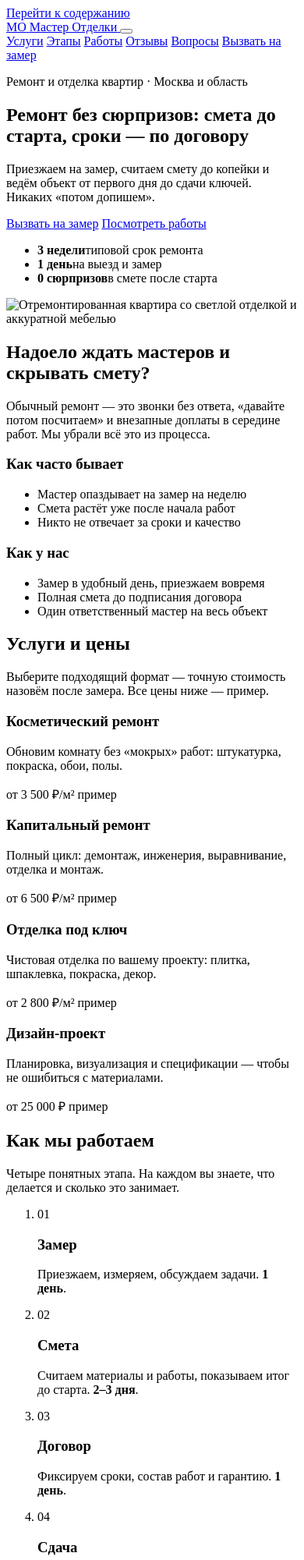
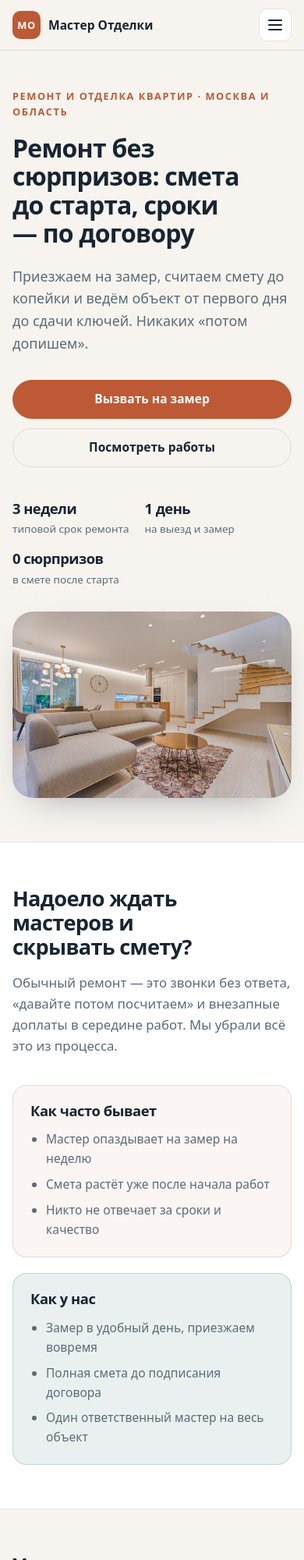
Before and after one commit to mirksun-lgtm/landing_seo, a plain HTML site: page index.html in a window 390 px wide. Shown: the top 2000 px of the page at 78% size. Drawn offline with Linux system fonts and the light colour scheme.

Commit message:
лендинг: адаптивная вёрстка и локальные фото

```diff
--- a/index.html
+++ b/index.html
@@ -89,7 +89,7 @@
       </div>
     </section>
 
-    <section class="section problem" id="problem">
+    <section class="section problem below-fold" id="problem">
       <div class="wrap">
         <h2>Надоело ждать мастеров и скрывать смету?</h2>
         <p class="section__lead">Обычный ремонт — это звонки без ответа, «давайте потом посчитаем» и внезапные доплаты в середине работ. Мы убрали всё это из процесса.</p>
@@ -114,7 +114,7 @@
       </div>
     </section>
 
-    <section class="section services" id="services">
+    <section class="section services below-fold" id="services">
       <div class="wrap">
         <h2>Услуги и цены</h2>
         <p class="section__lead">Выберите подходящий формат — точную стоимость назовём после замера. Все цены ниже — <span class="price-note">пример</span>.</p>
@@ -143,7 +143,7 @@
       </div>
     </section>
 
-    <section class="section steps" id="steps">
+    <section class="section steps below-fold" id="steps">
       <div class="wrap">
         <h2>Как мы работаем</h2>
         <p class="section__lead">Четыре понятных этапа. На каждом вы знаете, что делается и сколько это занимает.</p>
@@ -156,16 +156,17 @@
       </div>
     </section>
 
-    <section class="section works" id="works">
+    <section class="section works below-fold" id="works">
       <div class="wrap">
         <h2>Наши работы</h2>
         <p class="section__lead">Три примера «до и после». Потяните ползунок, чтобы сравнить.</p>
+        <p class="works__note">Фото «до» и «после» — иллюстрации из открытых источников, разные объекты: так показана идея сравнения.</p>
         <div class="works__grid">
           <article class="case">
             <h3>Квартира в новостройке</h3>
             <div class="compare" style="--pos:50%">
-              <img class="compare__base" src="images/work-1-before.jpg" alt="Квартира в новостройке до ремонта: стены без отделки" width="800" height="600" loading="lazy" decoding="async">
-              <img class="compare__overlay" src="images/work-1-after.jpg" alt="Та же квартира после ремонта: светлая отделка и уютный интерьер" width="800" height="600" loading="lazy" decoding="async">
+              <img class="compare__base" src="images/work-1-before.jpg" alt="Комната в процессе отделки: дверь и окно без финишной отделки" width="800" height="600" loading="lazy" decoding="async">
+              <img class="compare__overlay" src="images/work-1-after.jpg" alt="Гостиная после ремонта: диван, журнальный столик и кухонная зона" width="800" height="600" loading="lazy" decoding="async">
               <span class="compare__tag compare__tag--before" aria-hidden="true">До</span>
               <span class="compare__tag compare__tag--after" aria-hidden="true">После</span>
               <input class="compare__range" type="range" min="0" max="100" value="50" aria-label="Сравнить фото до и после ремонта">
@@ -174,8 +175,8 @@
           <article class="case">
             <h3>Кухня под ключ</h3>
             <div class="compare" style="--pos:50%">
-              <img class="compare__base" src="images/work-2-before.jpg" alt="Кухня до ремонта: старый гарнитур и тёмные стены" width="800" height="600" loading="lazy" decoding="async">
-              <img class="compare__overlay" src="images/work-2-after.jpg" alt="Кухня после ремонта: светлый гарнитур и новая плитка" width="800" height="600" loading="lazy" decoding="async">
+              <img class="compare__base" src="images/work-2-before.jpg" alt="Кухня во время ремонта: окно, дверной проём и строительный инструмент" width="800" height="600" loading="lazy" decoding="async">
+              <img class="compare__overlay" src="images/work-2-after.jpg" alt="Готовая кухня с белыми шкафами, островом и обеденными стульями" width="800" height="600" loading="lazy" decoding="async">
               <span class="compare__tag compare__tag--before" aria-hidden="true">До</span>
               <span class="compare__tag compare__tag--after" aria-hidden="true">После</span>
               <input class="compare__range" type="range" min="0" max="100" value="50" aria-label="Сравнить фото до и после ремонта кухни">
@@ -184,18 +185,19 @@
           <article class="case">
             <h3>Санузел с плиткой</h3>
             <div class="compare" style="--pos:50%">
-              <img class="compare__base" src="images/work-3-before.jpg" alt="Санузел до ремонта: старая плитка и сантехника" width="800" height="600" loading="lazy" decoding="async">
-              <img class="compare__overlay" src="images/work-3-after.jpg" alt="Санузел после ремонта: новая плитка и аккуратная сантехника" width="800" height="600" loading="lazy" decoding="async">
+              <img class="compare__base" src="images/work-3-before.jpg" alt="Пустая комната в старом доме до ремонта: облупившиеся стены и деревянный пол" width="800" height="600" loading="lazy" decoding="async">
+              <img class="compare__overlay" src="images/work-3-after.jpg" alt="Санузел после ремонта: плитка, ванна и раковина с подсветкой" width="800" height="600" loading="lazy" decoding="async">
               <span class="compare__tag compare__tag--before" aria-hidden="true">До</span>
               <span class="compare__tag compare__tag--after" aria-hidden="true">После</span>
               <input class="compare__range" type="range" min="0" max="100" value="50" aria-label="Сравнить фото до и после ремонта санузла">
             </div>
           </article>
         </div>
+        <noscript><p class="no-js-fallback">Без JavaScript обе фотографии показаны полностью — ползунок не нужен.</p></noscript>
       </div>
     </section>
 
-    <section class="section reviews" id="reviews">
+    <section class="section reviews below-fold" id="reviews">
       <div class="wrap">
         <h2>Отзывы</h2>
         <p class="section__lead">Отзывы приведены для примера — замените их реальными перед запуском.</p>
@@ -207,7 +209,7 @@
       </div>
     </section>
 
-    <section class="section faq" id="faq">
+    <section class="section faq below-fold" id="faq">
       <div class="wrap">
         <h2>Частые вопросы</h2>
         <div class="faq__list">
@@ -246,7 +248,7 @@
   <footer class="site-footer">
     <div class="wrap">
       <p>© 2026 Мастер Отделки. Ремонт и отделка квартир.</p>
-      <p class="site-footer__credit">Фото: <a href="https://unsplash.com/" target="_blank" rel="noopener noreferrer">Unsplash</a> — авторы и лицензия указаны в README. Цены и отзывы — <span class="price-note">пример</span>.</p>
+      <p class="site-footer__credit">Фото: <a href="https://www.pexels.com/license/" target="_blank" rel="noopener noreferrer">Pexels</a> — Viaceslav Kat, Ksenia Chernaya, Mark McCammon, Monica Silvestre, Max Vakhtbovych. Источники — в README. Цены и отзывы — <span class="price-note">пример</span>.</p>
     </div>
   </footer>
 </body>
--- /dev/null
+++ b/styles.css
@@ -0,0 +1,248 @@
+@layer tokens, base, components, media;
+
+@layer tokens {
+  :root {
+    --ink: #182431;
+    --ink-soft: #5b6b78;
+    --paper: #f7f4ef;
+    --surface: #ffffff;
+    --line: color-mix(in srgb, var(--ink) 12%, transparent);
+    --accent: #bd5a35;
+    --accent-dark: #944224;
+    --accent-soft: color-mix(in srgb, var(--accent) 12%, var(--paper));
+    --calm: #2f6d62;
+    --calm-soft: color-mix(in srgb, var(--calm) 10%, var(--surface));
+    --radius: 18px;
+    --radius-sm: 10px;
+    --shadow: 0 18px 48px -28px color-mix(in srgb, var(--ink) 55%, transparent);
+    --wrap: 1160px;
+  }
+}
+
+@layer base {
+  *, *::before, *::after { box-sizing: border-box; }
+  html { scroll-behavior: smooth; scroll-padding-top: 82px; }
+  body {
+    margin: 0;
+    overflow-x: hidden;
+    background: var(--paper);
+    color: var(--ink);
+    font: 400 clamp(15px, 0.4vw + 14px, 17px)/1.6 system-ui, -apple-system, "Segoe UI", sans-serif;
+    -webkit-font-smoothing: antialiased;
+  }
+  img { display: block; max-width: 100%; height: auto; border-radius: inherit; }
+  h1, h2, h3 { margin: 0; line-height: 1.14; text-wrap: balance; letter-spacing: -0.025em; }
+  h1 { font-size: clamp(2rem, 4.2vw, 3.6rem); font-weight: 750; }
+  h2 { font-size: clamp(1.7rem, 3vw, 2.6rem); font-weight: 720; }
+  h3 { font-size: 1.15rem; font-weight: 680; }
+  p { margin: 0; }
+  a { color: inherit; }
+  :focus-visible { outline: 3px solid var(--accent); outline-offset: 3px; border-radius: 4px; }
+  ::selection { background: var(--accent); color: white; }
+  .wrap { width: 100%; max-width: var(--wrap); margin-inline: auto; padding-inline: clamp(16px, 4vw, 32px); }
+  .skip-link {
+    position: absolute; left: 12px; top: -60px; z-index: 100;
+    padding: 10px 16px; background: var(--ink); color: white; border-radius: var(--radius-sm);
+  }
+  .skip-link:focus { top: 12px; }
+  @media (prefers-reduced-motion: reduce) {
+    html { scroll-behavior: auto; }
+    *, *::before, *::after { animation-duration: 0.01ms !important; transition-duration: 0.01ms !important; }
+  }
+}
+
+@layer components {
+  .site-header {
+    position: sticky; top: 0; z-index: 20;
+    background: color-mix(in srgb, var(--paper) 86%, transparent);
+    backdrop-filter: blur(14px);
+    border-bottom: 1px solid var(--line);
+  }
+  .site-header__inner { display: flex; align-items: center; gap: 24px; min-height: 72px; }
+  .logo { display: inline-flex; align-items: center; gap: 10px; text-decoration: none; font-weight: 720; white-space: nowrap; }
+  .logo__mark {
+    display: grid; place-items: center; width: 36px; height: 36px;
+    border-radius: 10px; background: var(--accent); color: white;
+    font-size: 0.8rem; letter-spacing: 0.04em;
+  }
+  .site-nav { display: flex; align-items: center; gap: clamp(12px, 2vw, 26px); margin-left: auto; }
+  .site-nav a { text-decoration: none; color: var(--ink-soft); font-size: 0.94rem; }
+  .site-nav a:not(.btn):hover { color: var(--accent); }
+  .nav-toggle { display: none; }
+
+  .btn {
+    display: inline-flex; align-items: center; justify-content: center;
+    min-height: 50px; padding: 0 24px; border: 1px solid var(--accent);
+    border-radius: 999px; background: var(--accent); color: white;
+    font: inherit; font-weight: 650; text-decoration: none; cursor: pointer;
+    transition: transform 160ms ease, background-color 160ms ease;
+  }
+  .btn:hover { background: var(--accent-dark); transform: translateY(-2px); }
+  .btn--ghost { background: transparent; color: var(--ink); border-color: var(--line); }
+  .btn--ghost:hover { background: white; color: var(--ink); }
+  .btn--small { min-height: 38px; padding: 0 16px; font-size: 0.88rem; }
+
+  .hero { padding: clamp(48px, 7vw, 96px) 0 clamp(56px, 8vw, 104px); }
+  .hero__inner { display: grid; grid-template-columns: 1.05fr 0.95fr; gap: clamp(32px, 5vw, 72px); align-items: center; }
+  .eyebrow { margin-bottom: 18px; color: var(--accent); font-size: 0.8rem; font-weight: 700; letter-spacing: 0.12em; text-transform: uppercase; }
+  .hero__lead { margin-top: 22px; max-width: 56ch; color: var(--ink-soft); font-size: 1.12rem; }
+  .hero__actions { display: flex; flex-wrap: wrap; gap: 12px; margin-top: 32px; }
+  .hero__facts { display: flex; flex-wrap: wrap; gap: 8px 28px; margin: 38px 0 0; padding: 0; list-style: none; }
+  .hero__facts li { display: grid; gap: 2px; }
+  .hero__facts strong { font-size: 1.35rem; letter-spacing: -0.03em; }
+  .hero__facts span { color: var(--ink-soft); font-size: 0.84rem; }
+  .hero__media {
+    position: relative; border-radius: 26px; overflow: hidden;
+    box-shadow: var(--shadow); aspect-ratio: 3 / 2;
+  }
+  .hero__media img { width: 100%; height: 100%; object-fit: cover; }
+
+  .section { padding: clamp(56px, 8vw, 104px) 0; }
+  .section > .wrap > h2 { max-width: 20ch; }
+  .section__lead { margin-top: 18px; max-width: 68ch; color: var(--ink-soft); font-size: 1.05rem; }
+  .problem { background: var(--surface); border-block: 1px solid var(--line); }
+  .problem__grid { display: grid; grid-template-columns: repeat(2, minmax(0, 1fr)); gap: 20px; margin-top: 36px; }
+  .problem__card { padding: clamp(22px, 3vw, 34px); border-radius: var(--radius); border: 1px solid var(--line); }
+  .problem__card--bad { background: color-mix(in srgb, var(--accent) 6%, white); }
+  .problem__card--good { background: var(--calm-soft); border-color: color-mix(in srgb, var(--calm) 22%, transparent); }
+  .problem__card h3 { margin-bottom: 14px; }
+  .problem__card ul { margin: 0; padding-left: 20px; display: grid; gap: 8px; color: var(--ink-soft); }
+
+  .cards { display: grid; grid-template-columns: repeat(auto-fit, minmax(min(100%, 250px), 1fr)); gap: 18px; margin-top: 34px; }
+  .card {
+    container-type: inline-size;
+    display: flex; flex-direction: column; gap: 10px;
+    padding: clamp(20px, 3vw, 30px); background: var(--surface);
+    border: 1px solid var(--line); border-radius: var(--radius);
+    transition: transform 180ms ease, box-shadow 180ms ease;
+  }
+  .card:hover { transform: translateY(-4px); box-shadow: var(--shadow); }
+  .card p { color: var(--ink-soft); }
+  .card__price { margin-top: auto; padding-top: 14px; color: var(--ink) !important; font-weight: 700; font-size: 1.12rem; }
+  .price-note { color: var(--ink-soft); font-size: 0.76em; font-weight: 500; white-space: nowrap; }
+  @container (max-width: 230px) {
+    .card__price { font-size: 1rem; }
+    .price-note { display: block; }
+  }
+
+  .steps { background: var(--surface); border-block: 1px solid var(--line); }
+  .steps__list { display: grid; grid-template-columns: repeat(4, minmax(0, 1fr)); gap: 16px; margin: 36px 0 0; padding: 0; list-style: none; counter-reset: step; }
+  .step { position: relative; padding: 24px 20px 20px; border-top: 3px solid var(--accent); background: var(--paper); border-radius: 0 0 var(--radius-sm) var(--radius-sm); }
+  .step__num { color: var(--accent); font-size: 0.85rem; font-weight: 750; letter-spacing: 0.1em; }
+  .step h3 { margin: 8px 0; }
+  .step p { color: var(--ink-soft); font-size: 0.94rem; }
+
+  .works__note { margin-top: 8px; color: var(--ink-soft); font-size: 0.86rem; }
+  .works__grid { display: grid; grid-template-columns: repeat(auto-fit, minmax(min(100%, 300px), 1fr)); gap: 20px; margin-top: 30px; }
+  .case { container-type: inline-size; background: var(--surface); border: 1px solid var(--line); border-radius: var(--radius); padding: 16px 16px 20px; box-shadow: var(--shadow); }
+  .case h3 { margin: 4px 4px 14px; }
+  @container (max-width: 250px) { .case h3 { font-size: 1rem; } }
+  .compare { position: relative; overflow: hidden; border-radius: 12px; aspect-ratio: 4 / 3; background: var(--ink); isolation: isolate; }
+  .compare img { position: absolute; inset: 0; width: 100%; height: 100%; object-fit: cover; }
+  .compare__overlay { display: none; }
+  .js .compare__overlay {
+    display: block;
+    clip-path: inset(0 calc(100% - var(--pos, 50%)) 0 0);
+  }
+  .compare__tag {
+    position: absolute; top: 10px; z-index: 2;
+    padding: 4px 10px; border-radius: 999px; background: color-mix(in srgb, var(--ink) 80%, transparent);
+    color: white; font-size: 0.75rem; font-weight: 650;
+  }
+  .compare__tag--before { left: 10px; }
+  .compare__tag--after { right: 10px; }
+  .js .compare__tag--after { display: none; }
+  .compare__range {
+    display: none;
+    position: absolute; z-index: 3; left: 0; bottom: 12px; width: 100%;
+    margin: 0; padding: 0 10px; background: transparent; accent-color: var(--accent);
+    cursor: ew-resize;
+  }
+  .js .compare__range { display: block; }
+  .compare:has(.compare__range:focus-visible) { outline: 3px solid var(--accent); outline-offset: 3px; }
+  .no-js-fallback { margin: 8px 4px 0; color: var(--ink-soft); font-size: 0.82rem; }
+
+  .reviews { background: var(--surface); border-block: 1px solid var(--line); }
+  .review { margin: 0; padding: clamp(22px, 3vw, 30px); background: var(--paper); border-radius: var(--radius); border: 1px solid var(--line); }
+  .review p { font-size: 1.03rem; }
+  .review footer { margin-top: 18px; color: var(--ink-soft); font-size: 0.88rem; }
+
+  .faq__list { display: grid; gap: 12px; max-width: 820px; margin-top: 30px; }
+  .faq details { background: var(--surface); border: 1px solid var(--line); border-radius: var(--radius-sm); }
+  .faq summary { padding: 18px 20px; cursor: pointer; font-weight: 650; list-style-position: inside; }
+  .faq details[open] summary { color: var(--accent); }
+  .faq details p { padding: 0 20px 18px; color: var(--ink-soft); }
+
+  .contacts { background: var(--ink); color: white; }
+  .contacts h2 { color: white; }
+  .contacts .section__lead { color: color-mix(in srgb, white 72%, transparent); }
+  .contacts__inner { display: grid; grid-template-columns: 1fr minmax(280px, 420px); gap: clamp(30px, 6vw, 80px); align-items: start; }
+  .contacts__info { margin-top: 28px; font-style: normal; display: grid; gap: 6px; color: color-mix(in srgb, white 82%, transparent); }
+  .contacts__info strong { color: white; }
+  .contacts__info a { color: #f0b08e; }
+  .form-card { display: grid; gap: 8px; padding: clamp(22px, 3vw, 32px); background: white; color: var(--ink); border-radius: var(--radius); box-shadow: var(--shadow); }
+  .form-card label { font-size: 0.86rem; font-weight: 650; }
+  .form-card input {
+    width: 100%; min-height: 46px; padding: 0 14px; margin-bottom: 10px;
+    border: 1px solid var(--line); border-radius: var(--radius-sm); font: inherit;
+  }
+  .form-card input:focus-visible { outline-offset: 1px; }
+  .form-card:has(input:invalid) .btn { opacity: 0.85; }
+  .form-status { min-height: 1.5em; margin-top: 6px; color: var(--calm); font-size: 0.88rem; }
+  .form-card noscript { color: var(--ink-soft); font-size: 0.88rem; }
+
+  .site-footer { padding: 30px 0; background: color-mix(in srgb, var(--ink) 96%, black); color: color-mix(in srgb, white 72%, transparent); font-size: 0.86rem; }
+  .site-footer a { color: #f0b08e; }
+  .site-footer__credit { margin-top: 8px; max-width: 90ch; }
+  .below-fold { content-visibility: auto; contain-intrinsic-size: auto 600px; }
+}
+
+@layer media {
+  @media (max-width: 1024px) {
+    .site-nav { gap: 14px; }
+    .site-nav a:not(.btn) { font-size: 0.88rem; }
+    .hero__inner { gap: 30px; }
+    .steps__list { grid-template-columns: repeat(2, minmax(0, 1fr)); }
+    .contacts__inner { grid-template-columns: 1fr 360px; }
+  }
+
+  @media (max-width: 768px) {
+    .site-header__inner { min-height: 64px; }
+    html { scroll-padding-top: 66px; }
+    .nav-toggle {
+      display: grid; place-items: center; width: 42px; height: 42px; margin-left: auto;
+      border: 1px solid var(--line); border-radius: 10px; background: var(--surface); cursor: pointer;
+    }
+    .nav-toggle__bars, .nav-toggle__bars::before, .nav-toggle__bars::after {
+      display: block; width: 18px; height: 2px; background: var(--ink); border-radius: 2px;
+    }
+    .nav-toggle__bars::before, .nav-toggle__bars::after { content: ""; position: relative; }
+    .nav-toggle__bars::before { top: -6px; }
+    .nav-toggle__bars::after { top: 4px; }
+    .site-nav {
+      position: absolute; left: 0; right: 0; top: 100%;
+      display: none; flex-direction: column; align-items: stretch; gap: 0;
+      margin: 0; padding: 12px clamp(16px, 4vw, 32px) 22px;
+      background: var(--paper); border-bottom: 1px solid var(--line); box-shadow: var(--shadow);
+    }
+    .site-header:has(.nav-toggle[aria-expanded="true"]) .site-nav { display: flex; }
+    .site-nav a { padding: 12px 0; border-bottom: 1px solid var(--line); }
+    .site-nav .btn { margin-top: 14px; border-bottom: 0; }
+    .hero__inner, .contacts__inner { grid-template-columns: 1fr; }
+    .hero__media { max-width: 560px; }
+    .problem__grid { grid-template-columns: 1fr; }
+    .steps__list { grid-template-columns: repeat(2, minmax(0, 1fr)); }
+    .form-card { max-width: 520px; }
+  }
+
+  @media (max-width: 480px) {
+    .hero__actions .btn { width: 100%; }
+    .hero__facts { gap: 12px 20px; }
+    .hero__facts strong { font-size: 1.15rem; }
+    .cards, .works__grid { grid-template-columns: 1fr; }
+    .steps__list { grid-template-columns: 1fr; }
+    .step { padding: 18px 16px; }
+    .compare__range { bottom: 6px; }
+    .site-footer { font-size: 0.8rem; }
+  }
+}
```
Also changed, not shown: tests/site.test.js (+60 -0 lines), images/hero.jpg (added), images/work-1-after.jpg (added), images/work-1-before.jpg (added), images/work-2-after.jpg (added), images/work-2-before.jpg (added), images/work-3-after.jpg (added), images/work-3-before.jpg (added).
